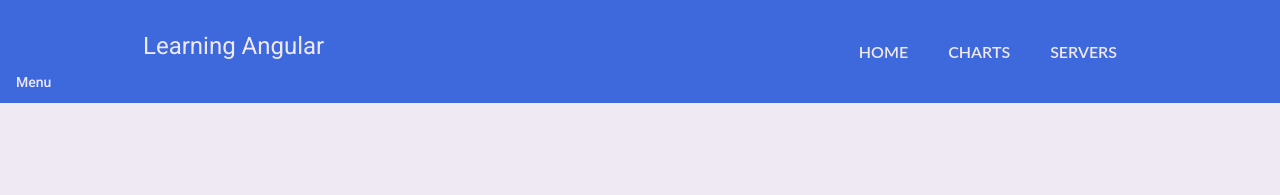
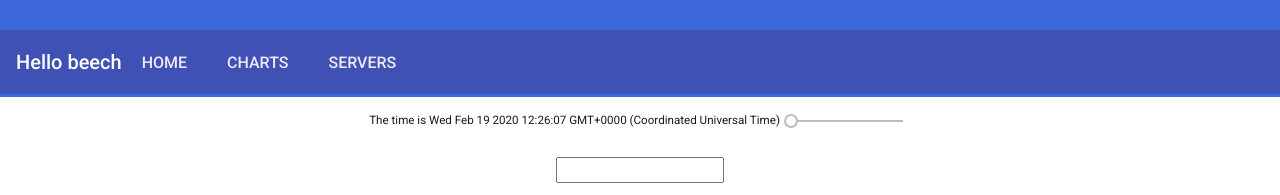
Before and after one commit to bjk95/learn-angular, an Angular app: page / in a window 1280 px wide. Shown: the top 195 px of the page. Built offline with nearby package versions, Linux system fonts and the light colour scheme; grey boxes are pictures that could not be loaded.

Commit message:
added material menu and upgraded

```diff
--- a/angular.json
+++ b/angular.json
@@ -43,7 +43,6 @@
               "sourceMap": false,
               "extractCss": true,
               "namedChunks": false,
-              "aot": true,
               "extractLicenses": true,
               "vendorChunk": false,
               "buildOptimizer": true,
--- a/src/app/app.component.html
+++ b/src/app/app.component.html
@@ -3,6 +3,7 @@
 <div style="text-align:center">
   <h5>
     The time is {{ time }}
+    <mat-slider min="1" max="100" step="1" value="1"></mat-slider>
   </h5>
   <input type="text" [(ngModel)]="text">
   <p class="display-4">{{text}}</p>
--- a/src/app/app.module.ts
+++ b/src/app/app.module.ts
@@ -7,9 +7,11 @@ import { FormsModule } from '@angular/forms';
 import { ServersComponent } from './servers/servers.component';
 import { ChartsComponent } from './charts/charts.component';
 import { IndexComponent } from './index/index.component';
-import { MatMenuModule } from '@angular/material/menu';
+// import *   from '@angular/material/menu';
 import { BrowserAnimationsModule } from '@angular/platform-browser/animations';
-import {MatButtonModule} from '@angular/material/button';
+import { MatSliderModule } from '@angular/material/slider';
+import { MatToolbarModule } from '@angular/material/toolbar';
+
 
 
 @NgModule({
@@ -24,12 +26,14 @@ import {MatButtonModule} from '@angular/material/button';
     AppRoutingModule,
     FormsModule,
     BrowserAnimationsModule,
-    MatButtonModule
+    MatToolbarModule,
+    MatSliderModule // ,
+    // MatButtonModule
   ],
   providers: [],
   bootstrap: [AppComponent],
   exports: [
-    MatMenuModule
+
   ]
 })
 export class AppModule { }
--- a/src/app/index/index.component.html
+++ b/src/app/index/index.component.html
@@ -3,24 +3,13 @@
 <!--[if IE 7]>         <html class="no-js lt-ie9 lt-ie8"> <![endif]-->
 <!--[if IE 8]>         <html class="no-js lt-ie9"> <![endif]-->
 <link href="https://fonts.googleapis.com/icon?family=Material+Icons&display=block" rel="stylesheet">
-    <body>
         <header>
-            <div class="container">
-                <div id="branding">
-                    <h1>Learning Angular</h1>
-                </div>
-                <nav>
-                    <ul>
-                        <li><a routerLink="">Home</a></li>
-                        <li><a routerLink="charts">Charts</a></li>
-                        <li><a routerLink="servers">Servers</a></li>
-                    </ul>
-                </nav>
-            </div>
-          <button mat-button [matMenuTriggerFor]="menu">Menu</button>
-          <mat-menu #menu="matMenu">
-            <button mat-menu-item>Item 1</button>
-            <button mat-menu-item>Item 2</button>
-          </mat-menu>
+          <mat-toolbar color="primary">
+            <span>Hello beech</span>
+            <ul>
+              <li><a routerLink="">Home</a></li>
+              <li><a routerLink="charts">Charts</a></li>
+              <li><a routerLink="servers">Servers</a></li>
+            </ul>
+          </mat-toolbar>
         </header>
-      </body>
--- a/src/polyfills.ts
+++ b/src/polyfills.ts
@@ -1,3 +1,7 @@
+/***************************************************************************************************
+ * Load `$localize` onto the global scope - used if i18n tags appear in Angular templates.
+ */
+import '@angular/localize/init';
 /**
  * This file includes polyfills needed by Angular and is loaded before the app.
  * You can add your own extra polyfills to this file.
```
Also changed, not shown: package.json (+18 -16 lines), 1 other file (tests, documents, lock files or other folders).
